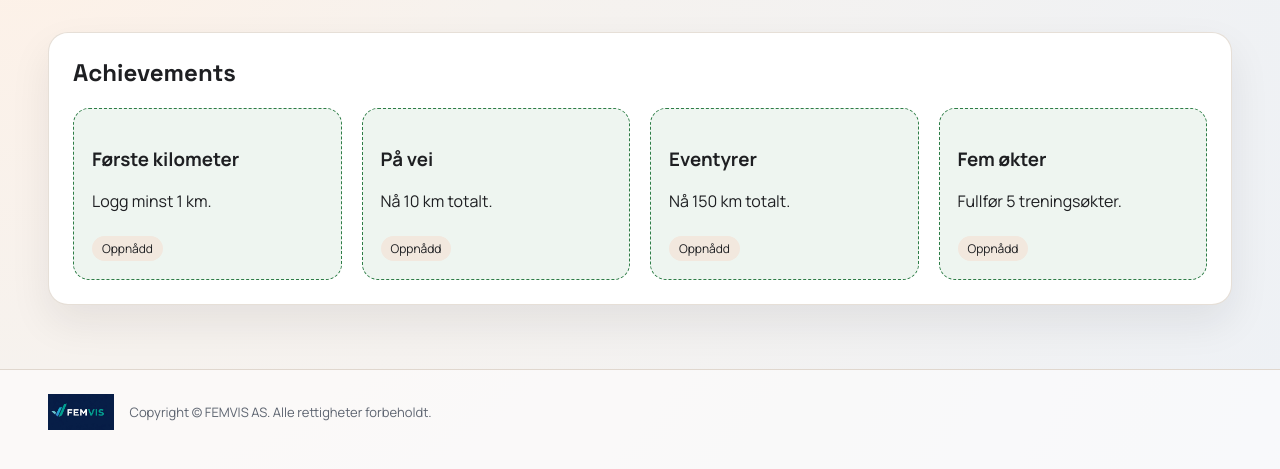
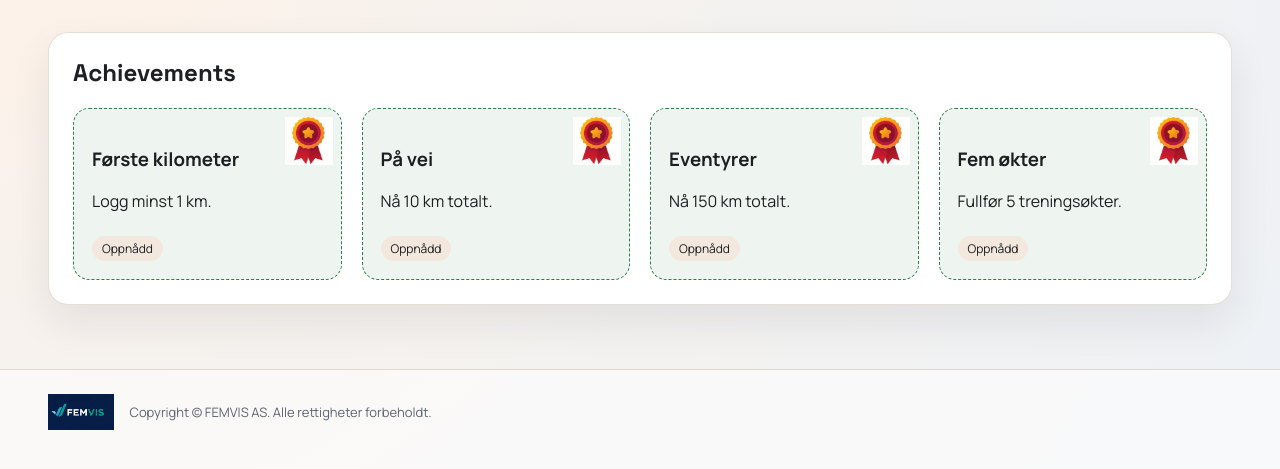
Before and after one commit to ikosmaz/followme, a Flask app: page /achievements in a window 1280 px wide. Shown: the part 156-625 px from the top of the page. Run offline with Flask 3, Linux system fonts and the light colour scheme; a user stored in the database is signed in; data comes from the database, SQL or seed files in the repository.

Commit message:
Add files via upload

```diff
--- a/templates/achievements.html
+++ b/templates/achievements.html
@@ -6,6 +6,9 @@
   <div class="grid-2">
     {% for achievement in achievements %}
       <div class="badge {{ 'earned' if achievement.id in earned_ids else 'locked' }}">
+        {% if achievement.id in earned_ids %}
+          <img class="badge-ribbon" src="{{ url_for('static', filename='img/ribbon.jpg') }}" alt="Ribbon">
+        {% endif %}
         <h3>{{ achievement.name }}</h3>
         <p>{{ achievement.description }}</p>
         {% if achievement.id in earned_ids %}
```
